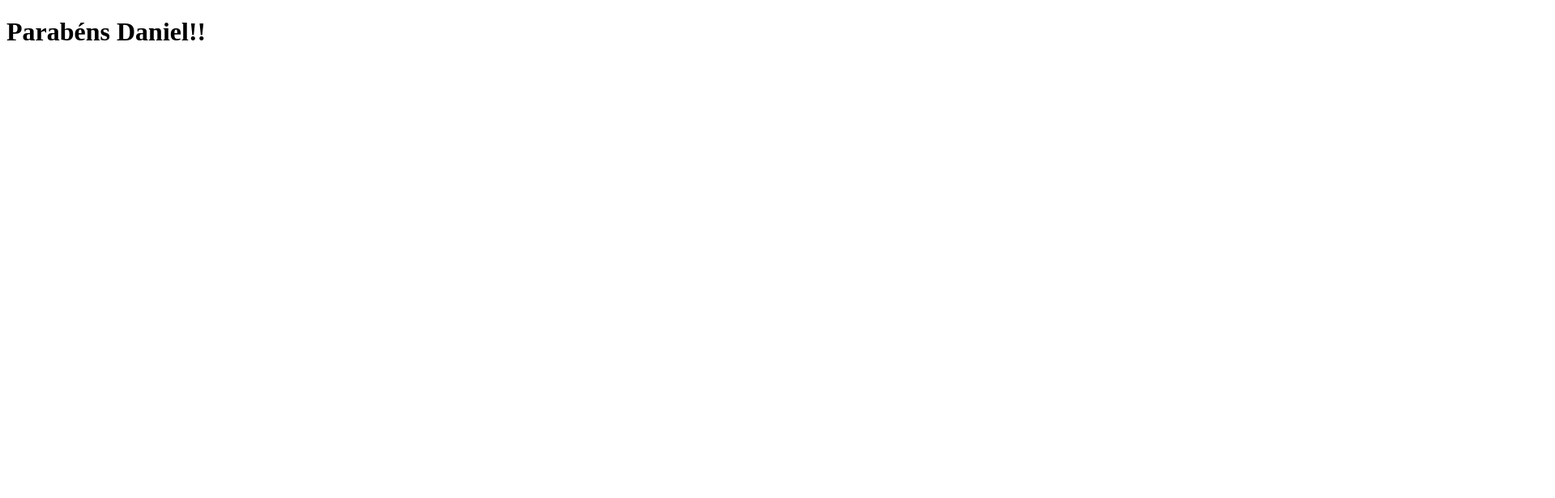
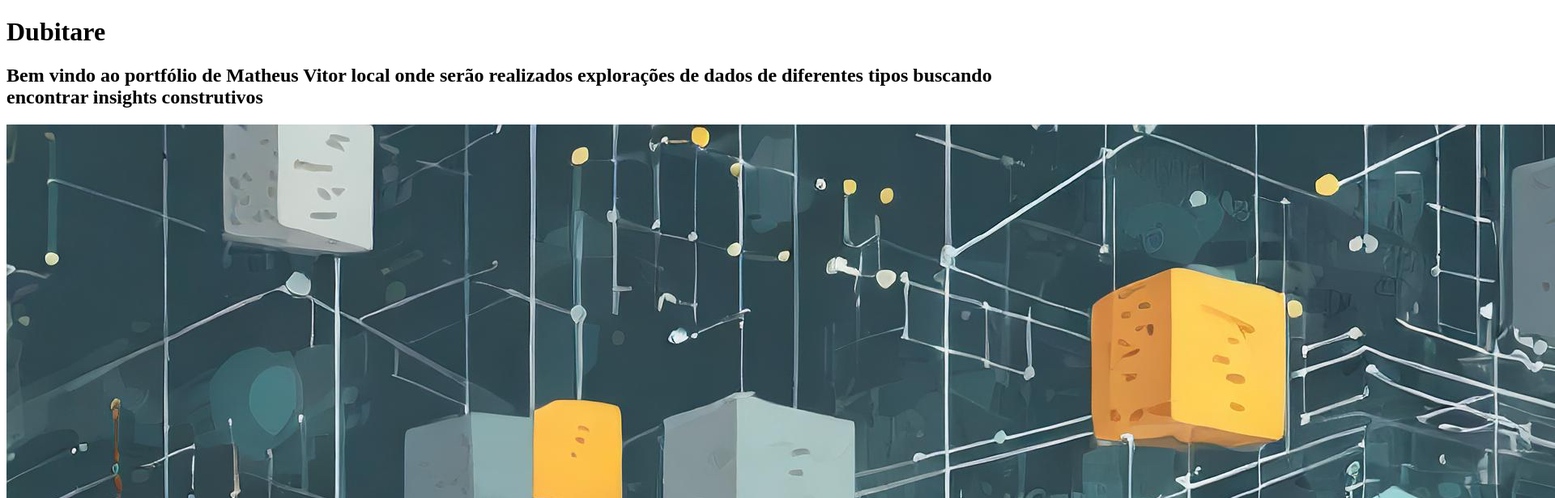
Before and after one commit to MatheusMvfr/clone-tabnews, a Next.js app: page / in a window 1280 px wide. Shown: the top 616 px of the page at 81% size, 1920 px wide, since content can reach past the window. Built offline with nearby package versions, Linux system fonts and the light colour scheme.

Commit message:
Primeira tentativa de fazer uma página de construção do site

```diff
--- a/pages/index.js
+++ b/pages/index.js
@@ -1,5 +1,20 @@
+import React from "react";
+
 function Home() {
-  return <h1>Parabéns Daniel!!</h1>;
+  return (
+    <div>
+      <h1>Dubitare</h1>
+      <h2>
+        Bem vindo ao portfólio de Matheus Vitor local onde serão realizados
+        explorações de dados de diferentes tipos buscando encontrar insights
+        construtivos
+      </h2>
+      <img
+        src="/images/programador_em_construcao.jpg"
+        alt="Programador construindo o site"
+      />
+    </div>
+  );
 }
 
 export default Home;
```
Also changed, not shown: pages/style.css (added, +7 -0 lines), public/images/programador_em_construcao.jpg (added).
